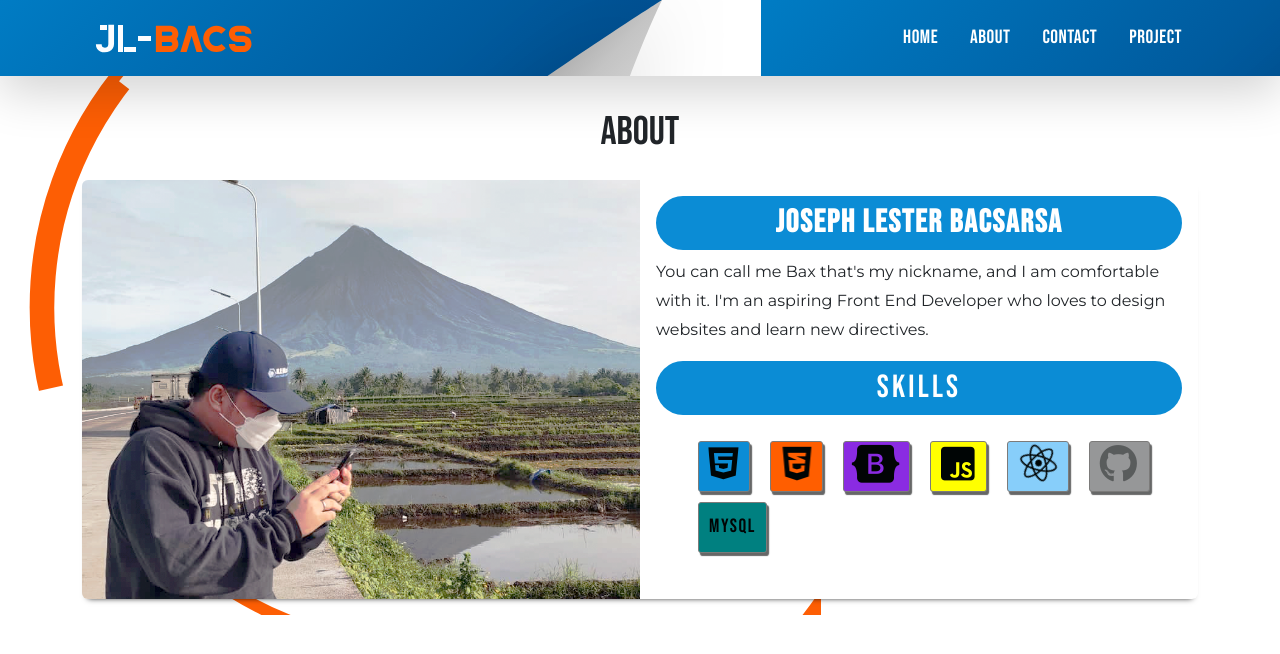
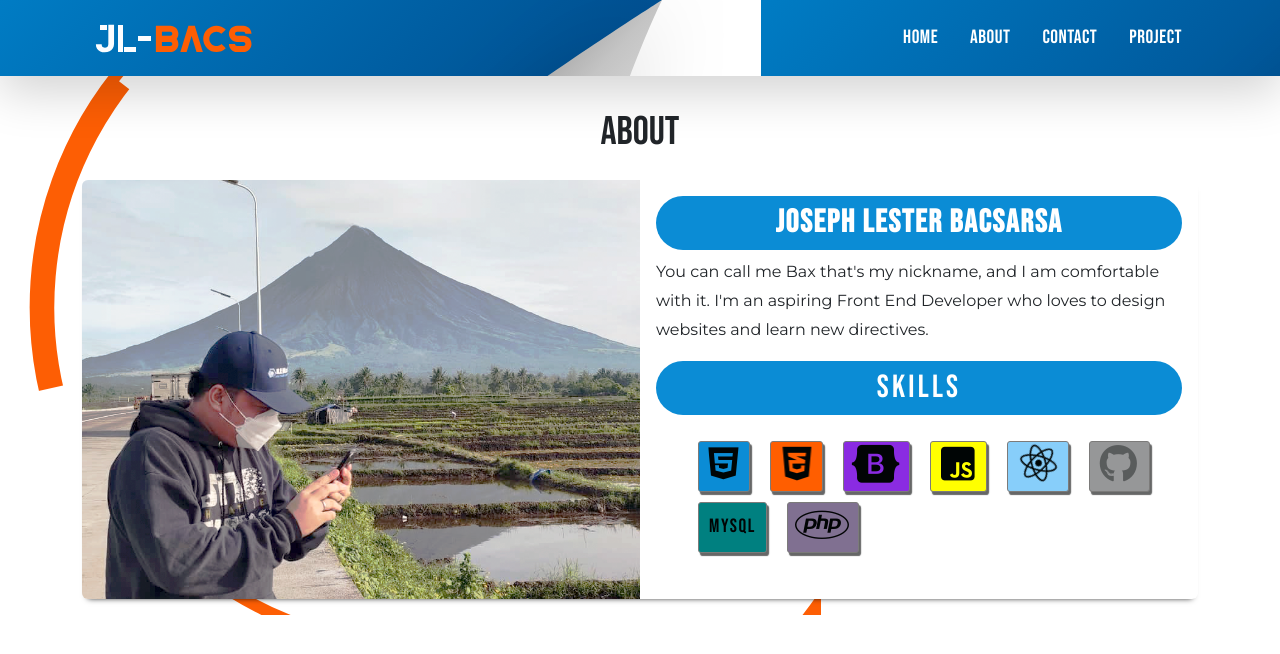
Before and after one commit to jlbbacs/Portfolio-app, a React (Create React App) app: page /about in a window 1280 px wide. Shown: the top 654 px of the page. Built offline with nearby package versions, Linux system fonts and the light colour scheme; the HTML template or start-up script is replaced by a standard one; a web font is replaced by a local one.

Commit message:
adding skills in about page

```diff
--- a/src/css/about.css
+++ b/src/css/about.css
@@ -98,3 +98,7 @@
 #re{
     background-color: lightskyblue;
 }
+
+#ph{
+    background-color: #807091;
+}
--- a/src/pages/About.js
+++ b/src/pages/About.js
@@ -38,6 +38,7 @@ const About = () => {
                 <li className="list" id="re" data-bs-toggle="tooltip" data-bs-placement="top" title="REACT"><i class="fa-brands fa-react fa-spin-pulse fa-2xl"></i></li>
                 <li className="list" id="gi" data-bs-toggle="tooltip" data-bs-placement="top" title="GITHUB"><i class="fa-brands fa-github fa-fade fa-2xl"></i></li>
                 <li className="list" id="my" data-bs-toggle="tooltip" data-bs-placement="top" title="SQL">MYSQL</li>
+                <li className="list" id="ph"data-bs-toggle="tooltip" data-bs-placement="top"  title="PHP"><i class="fa-brands fa-php fa-beat-fade fa-2xl"></i></li>
             </ul>
         <p className="card-text"><small className="text-muted"></small></p>
       </div>
```
